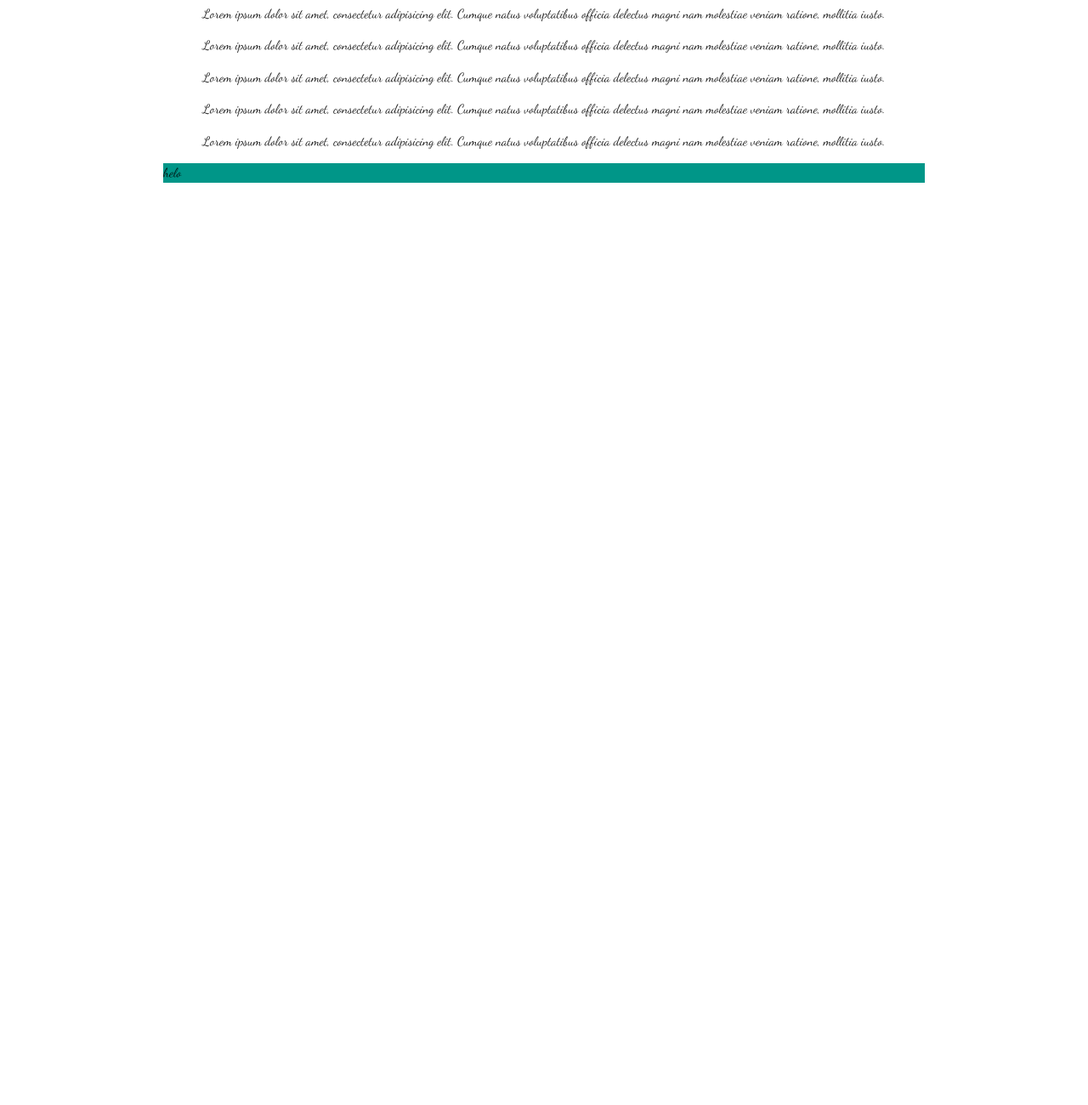
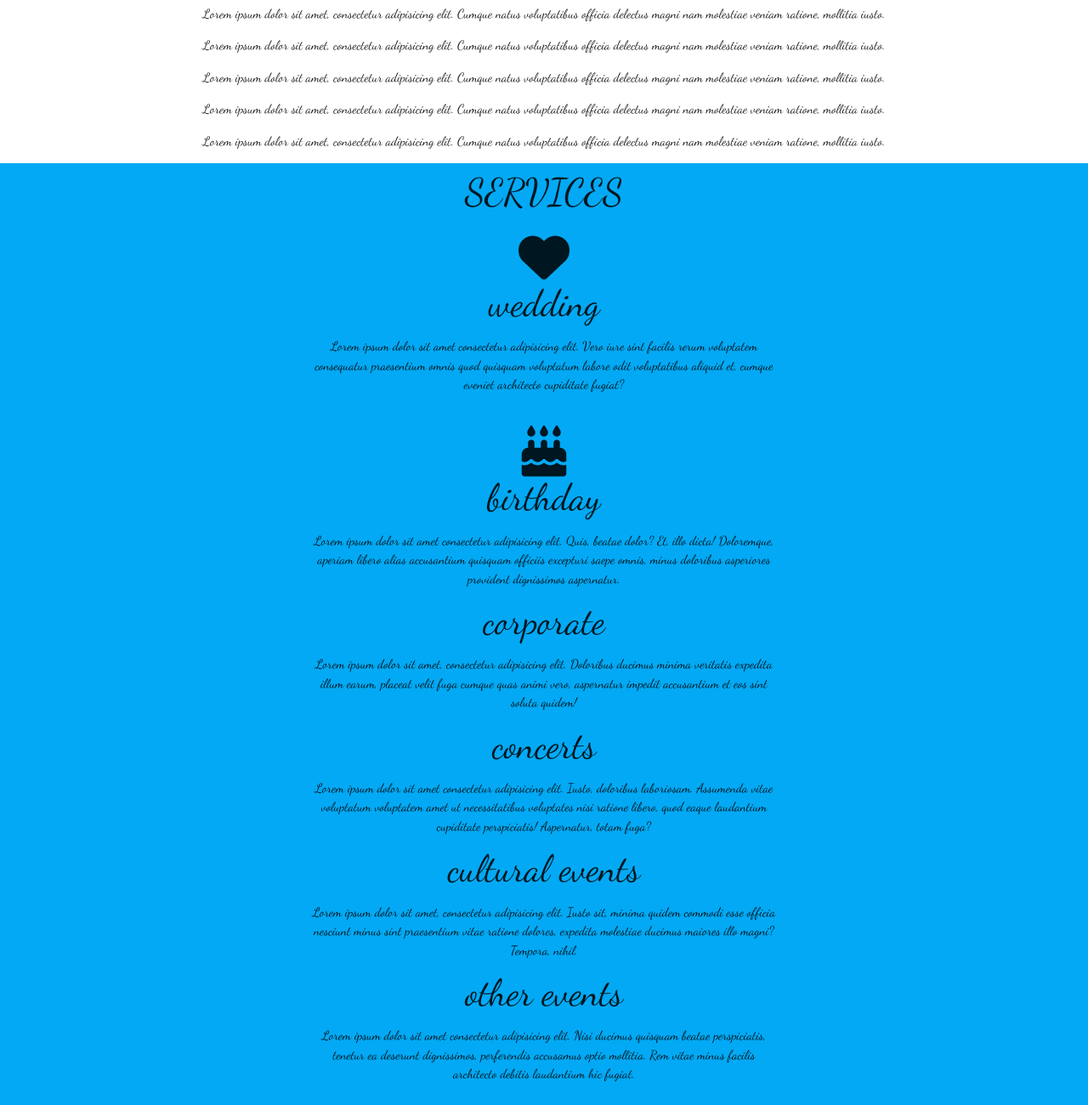
Before and after one commit to Dipayan108/event-management-website, a website: page index.html in a window 1280 px wide. Shown: the part 773-2073 px from the top of the page at 85% size. Before the commit the page ends 988 px from the top, so only its background shows below. Drawn offline with nearby package versions, Linux system fonts and the light colour scheme; a web font is replaced by a local one.

Commit message:
message commit

```diff
--- a/css/style.css
+++ b/css/style.css
@@ -3,6 +3,10 @@ body {
     margin: 0px;
     padding: 0px;
     font-family: 'Dancing Script', cursive;
+}
+
+h3 {
+    margin: 0px;
 }
 
 .slider .slides li img {
@@ -26,3 +30,44 @@ nav ul a {
 .nav-color {
     background: #202124;
 }
+
+.container2 {
+    min-height: 50vh;
+    min-width: 50vw;
+    /* width: 200%; */
+    padding: 10px 0px;
+}
+
+.display {
+    display: inline-block;
+}
+
+.wedding {
+    display: table;
+    max-width: 550px;
+}
+
+.birthday {
+    display: table;
+    max-width: 550px;
+}
+
+.corporate {
+    display: table;
+    max-width: 550px;
+}
+
+.concerts {
+    display: table;
+    max-width: 550px;
+}
+
+.seminars {
+    display: table;
+    max-width: 550px;
+}
+
+.other-events {
+    display: table;
+    max-width: 550px;
+}
--- a/index.html
+++ b/index.html
@@ -4,6 +4,7 @@
 <head>
     <!-- google fonts -->
     <link href="https://fonts.googleapis.com/css2?family=Dancing+Script&display=swap" rel="stylesheet">
+    <link href="https://fonts.googleapis.com/css2?family=Recursive&display=swap" rel="stylesheet">
     <!-- Compiled and minified CSS -->
     <link rel="stylesheet" href="https://cdnjs.cloudflare.com/ajax/libs/materialize/1.0.0/css/materialize.min.css">
     <link href="https://fonts.googleapis.com/icon?family=Material+Icons" rel="stylesheet">
@@ -136,8 +137,43 @@
     <p class="center">Lorem ipsum dolor sit amet, consectetur adipisicing elit. Cumque natus voluptatibus officia delectus magni nam molestiae veniam ratione, mollitia iusto.</p>
     <p class="center">Lorem ipsum dolor sit amet, consectetur adipisicing elit. Cumque natus voluptatibus officia delectus magni nam molestiae veniam ratione, mollitia iusto.</p>
 
-    <div class="container teal">
-        helo
+
+    <!-- container that containes our services  -->
+
+    <div class="container2 light-blue center">
+        <h3>SERVICES</h3>
+        <br>
+        <div class="display">
+            <div class="wedding">
+                <i class="fas fa-heart fa-4x"></i>
+                <h3>wedding</h3>
+                <p>Lorem ipsum dolor sit amet consectetur adipisicing elit. Vero iure sint facilis rerum voluptatem consequatur praesentium omnis quod quisquam voluptatum labore odit voluptatibus aliquid et, cumque eveniet architecto cupiditate fugiat?</p>
+            </div>
+            <br>
+            <div class="birthday">
+                <i class="fas fa-birthday-cake fa-4x"></i>
+                <h3>birthday</h3>
+                <p>Lorem ipsum dolor sit amet consectetur adipisicing elit. Quis, beatae dolor? Et, illo dicta! Doloremque, aperiam libero alias accusantium quisquam officiis excepturi saepe omnis, minus doloribus asperiores provident dignissimos aspernatur.</p>
+            </div>
+            <div class="corporate">
+                <h3>corporate</h3>
+                <p>Lorem ipsum dolor sit amet, consectetur adipisicing elit. Doloribus ducimus minima veritatis expedita illum earum, placeat velit fuga cumque quas animi vero, aspernatur impedit accusantium et eos sint soluta quidem!</p>
+            </div>
+            <div class="concerts">
+                <h3>concerts</h3>
+                <p>Lorem ipsum dolor sit amet consectetur adipisicing elit. Iusto, doloribus laboriosam. Assumenda vitae voluptatum voluptatem amet ut necessitatibus voluptates nisi ratione libero, quod eaque laudantium cupiditate perspiciatis! Aspernatur,
+                    totam fuga?
+                </p>
+            </div>
+            <div class="seminars">
+                <h3>cultural events</h3>
+                <p>Lorem ipsum dolor sit amet, consectetur adipisicing elit. Iusto sit, minima quidem commodi esse officia nesciunt minus sint praesentium vitae ratione dolores, expedita molestiae ducimus maiores illo magni? Tempora, nihil.</p>
+            </div>
+            <div class="other-events">
+                <h3>other events</h3>
+                <p>Lorem ipsum dolor sit amet consectetur adipisicing elit. Nisi ducimus quisquam beatae perspiciatis, tenetur ea deserunt dignissimos, perferendis accusamus optio mollitia. Rem vitae minus facilis architecto debitis laudantium hic fugiat.</p>
+            </div>
+        </div>
     </div>
 
     <!-- section-footer -->
```
